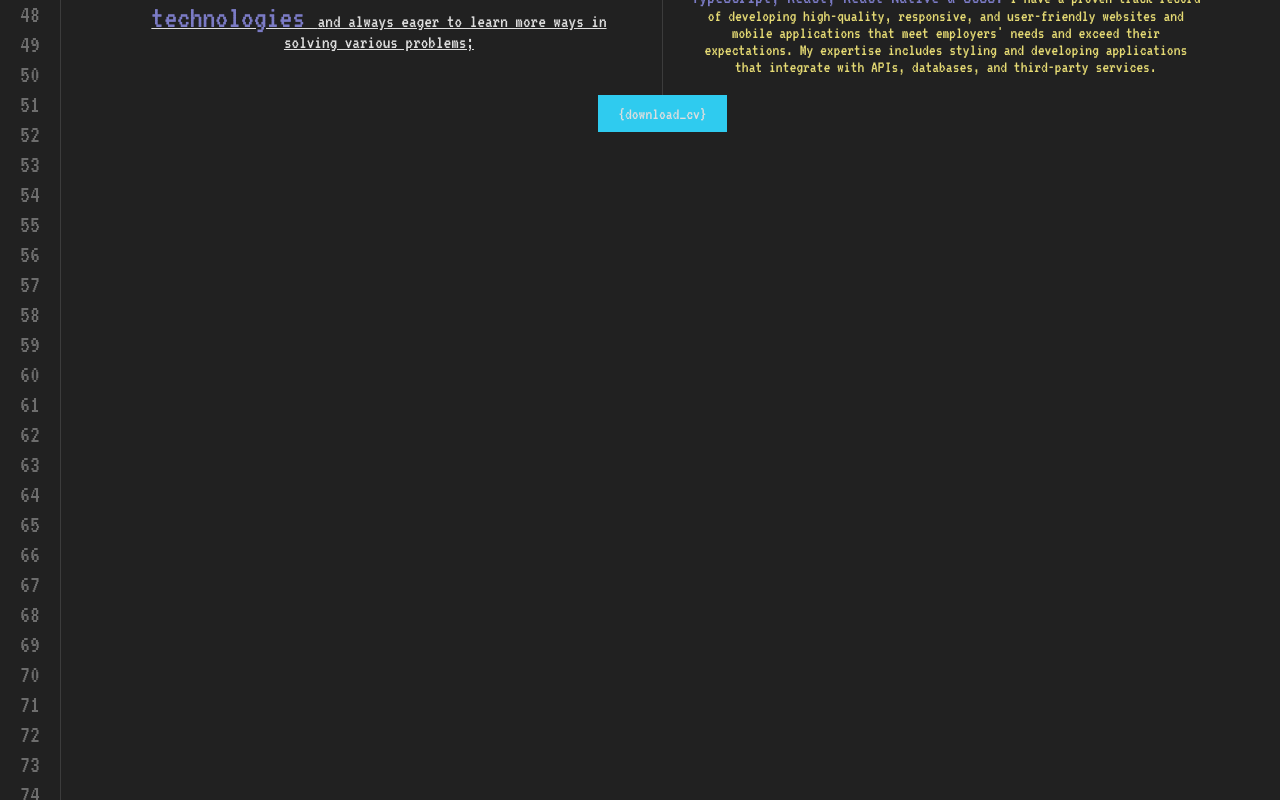
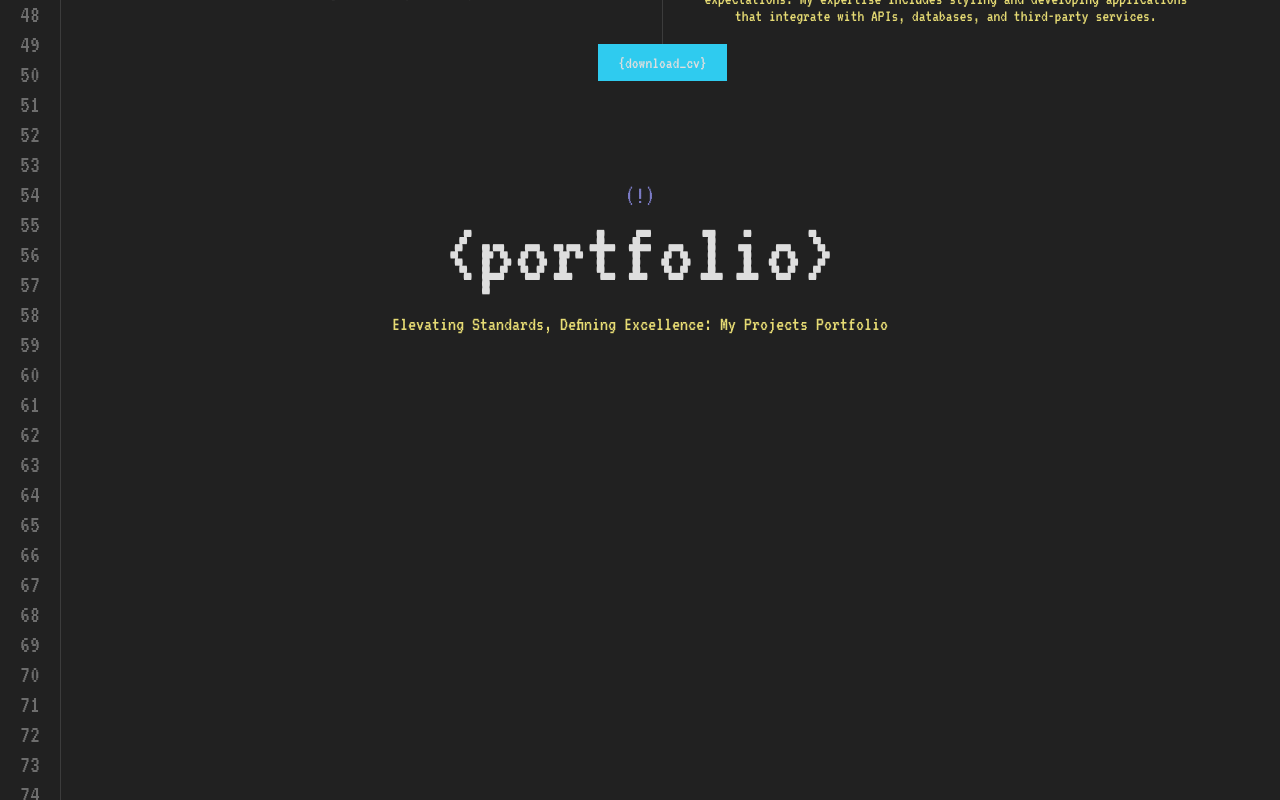
Before and after one commit to naeem2000/personal-website-next, a Next.js app: page / in a window 1280 px wide. Shown: the part 1420-2220 px from the top of the page. Built offline with nearby package versions, Linux system fonts and the light colour scheme.

Commit message:
started portfolio section

```diff
--- a/app/globals.css
+++ b/app/globals.css
@@ -26,7 +26,7 @@ html {
 section {
   height: 100vh;
   margin: 0% 4%;
-  padding: 8% 0% 4%;
+  padding: 4% 0% 4%;
   font-family: 'VT323', monospace;
   position: relative;
   overflow-x: hidden;
@@ -1082,3 +1082,37 @@ header .mobile-nav {
 }
 
 /* ABOUT END */
+
+/* PORTFOLIO START */
+
+.portfolio>div {
+  display: flex;
+  align-items: center;
+  justify-content: center;
+  flex-direction: column;
+}
+
+.portfolio>div span {
+  font-size: 2vw;
+  line-height: 1em;
+  color: var(--purple);
+  font-weight: lighter;
+}
+
+.portfolio>div h1 {
+  font-size: 7vw;
+  color: var(--white);
+  line-height: 1em;
+  font-weight: lighter;
+}
+
+.portfolio>div p {
+  width: 550px;
+  margin-top: 15px;
+  color: var(--yellow);
+  font-size: 20px;
+  font-weight: lighter;
+  text-align: center;
+}
+
+/* PORTFOLIO END */
--- a/app/page.tsx
+++ b/app/page.tsx
@@ -26,12 +26,17 @@ export default function Home() {
 		ssr: false,
 	});
 
+	const Portfolio = dynamic(() => import('./portfolio/page'), {
+		ssr: false,
+	});
+
 	return (
 		<>
 			<Line />
 			<Nav />
 			<Hero />
 			<About />
+			<Portfolio />
 			<ScrollToTop className='scroll-to-top-button' smooth />
 		</>
 	);
--- /dev/null
+++ b/app/portfolio/page.tsx
@@ -0,0 +1,16 @@
+'use client';
+import React from 'react';
+
+export default function Portfolio() {
+	return (
+		<section className='portfolio'>
+			<div>
+				<span data-aos='fade-left'>{`(!)`}</span>
+				<h1 data-aos='fade-right'>{'<portfolio>'}</h1>
+				<p data-aos='fade-up'>
+					Elevating Standards, Defining Excellence: My Projects Portfolio
+				</p>
+			</div>
+		</section>
+	);
+}
```
